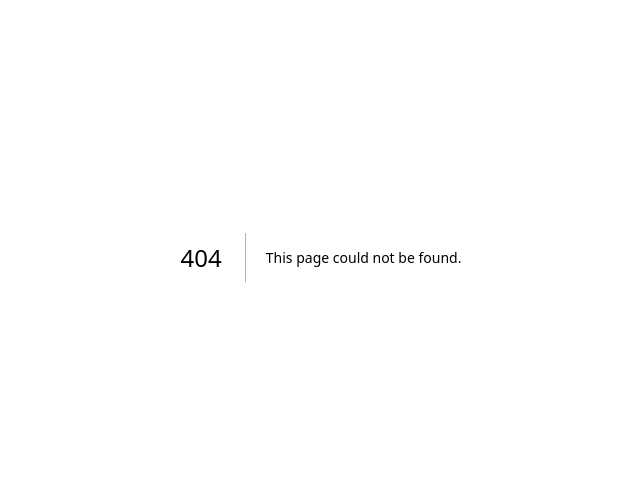
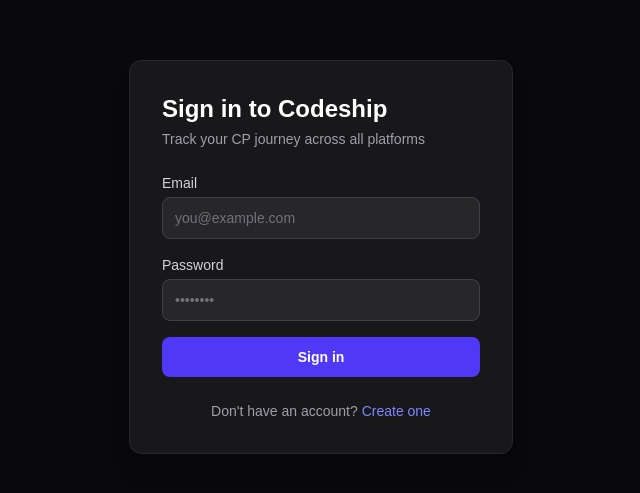
Before and after one commit to Vinamra3215/CodeShip, a Next.js app: page /login in a window 1280 px wide. Before the commit this address had no page. Shown: the part 143-636 px from the top of the page, without its empty margins (319-959 px from the left). Built offline with nearby package versions, Linux system fonts and the light colour scheme.

Commit message:
feat(auth): build login page with dark card ui, error handling and dashboard redirect

```diff
--- /dev/null
+++ b/src/app/(auth)/login/page.tsx
@@ -0,0 +1,114 @@
+"use client";
+
+import { useState } from "react";
+import { signIn } from "next-auth/react";
+import { useRouter, useSearchParams } from "next/navigation";
+import Link from "next/link";
+
+export default function LoginPage() {
+  const router = useRouter();
+  const searchParams = useSearchParams();
+  const registered = searchParams.get("registered");
+
+  const [email, setEmail] = useState("");
+  const [password, setPassword] = useState("");
+  const [error, setError] = useState("");
+  const [loading, setLoading] = useState(false);
+
+  async function handleSubmit(e: React.FormEvent) {
+    e.preventDefault();
+    setError("");
+    setLoading(true);
+
+    const result = await signIn("credentials", {
+      email,
+      password,
+      redirect: false,
+    });
+
+    setLoading(false);
+
+    if (result?.error) {
+      setError("Invalid email or password");
+      return;
+    }
+
+    router.push("/dashboard");
+  }
+
+  return (
+    <div className="flex min-h-screen items-center justify-center bg-zinc-950 px-4">
+      <div className="w-full max-w-sm rounded-xl border border-zinc-800 bg-zinc-900 p-8 shadow-xl">
+        <div className="mb-6">
+          <h1 className="text-2xl font-bold text-white">Sign in to Codeship</h1>
+          <p className="mt-1 text-sm text-zinc-400">
+            Track your CP journey across all platforms
+          </p>
+        </div>
+
+        {registered && (
+          <div className="mb-4 rounded-lg border border-green-800 bg-green-900/30 px-4 py-3 text-sm text-green-400">
+            Account created! Sign in to continue.
+          </div>
+        )}
+
+        <form onSubmit={handleSubmit} className="space-y-4">
+          <div>
+            <label className="block text-sm font-medium text-zinc-300">
+              Email
+            </label>
+            <input
+              id="login-email"
+              type="email"
+              value={email}
+              onChange={(e) => setEmail(e.target.value)}
+              required
+              autoComplete="email"
+              placeholder="you@example.com"
+              className="mt-1 w-full rounded-lg border border-zinc-700 bg-zinc-800 px-3 py-2.5 text-sm text-white placeholder-zinc-500 transition focus:border-indigo-500 focus:outline-none focus:ring-1 focus:ring-indigo-500"
+            />
+          </div>
+
+          <div>
+            <label className="block text-sm font-medium text-zinc-300">
+              Password
+            </label>
+            <input
+              id="login-password"
+              type="password"
+              value={password}
+              onChange={(e) => setPassword(e.target.value)}
+              required
+              autoComplete="current-password"
+              placeholder="••••••••"
+              className="mt-1 w-full rounded-lg border border-zinc-700 bg-zinc-800 px-3 py-2.5 text-sm text-white placeholder-zinc-500 transition focus:border-indigo-500 focus:outline-none focus:ring-1 focus:ring-indigo-500"
+            />
+          </div>
+
+          {error && (
+            <p className="text-sm text-red-400">{error}</p>
+          )}
+
+          <button
+            type="submit"
+            id="login-submit"
+            disabled={loading}
+            className="w-full rounded-lg bg-indigo-600 px-4 py-2.5 text-sm font-semibold text-white transition hover:bg-indigo-500 active:scale-95 disabled:cursor-not-allowed disabled:opacity-50"
+          >
+            {loading ? "Signing in..." : "Sign in"}
+          </button>
+        </form>
+
+        <p className="mt-6 text-center text-sm text-zinc-400">
+          Don&apos;t have an account?{" "}
+          <Link
+            href="/register"
+            className="font-medium text-indigo-400 transition hover:text-indigo-300"
+          >
+            Create one
+          </Link>
+        </p>
+      </div>
+    </div>
+  );
+}
```
